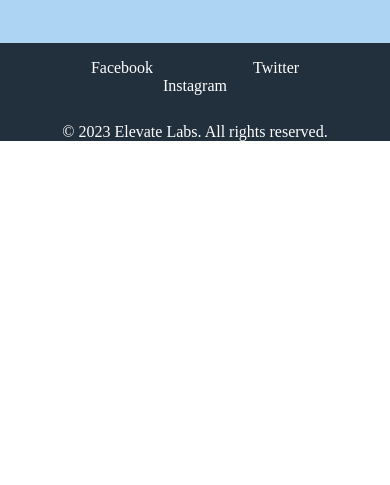
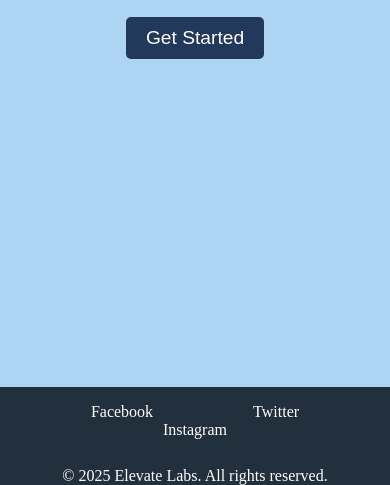
Before and after one commit to kavya-kodam/Landing-page, a plain HTML site: page index.html in a window 390 px wide. Shown: the part 586-1071 px from the top of the page. Before the commit the page ends 844 px from the top, so only its background shows below. Drawn offline with Linux system fonts and the light colour scheme; files that its build step writes are made by us from their sources.

Commit message:
adding responsiveness with media queries

```diff
--- a/index.html
+++ b/index.html
@@ -4,7 +4,7 @@
     <meta charset="UTF-8">
     <meta name="viewport" content="width=device-width, initial-scale=1.0">
     <title>Document</title>
-    <link rel="stylesheet" href="style.css">
+    <link rel="stylesheet" href="/Task1/style.css">
     <meta name="viewport" content="width=device-width, initial-scale=1.0">
 </head>
 <body>
@@ -24,7 +24,7 @@
     <section class="hero">
         <h1>Welcome to ElevateLabs</h1>
         <p>Your journey to excellence starts here.</p>
-        <button class="btn">Get Started</button>
+        <a href="#"><button class="btn">Get Started</button></a>
     </section>
     <footer>
         <div class="links">
@@ -33,7 +33,7 @@
             <a href="#">Instagram</a>
         </div>
         <div class="footer">
-            <p>&copy; 2023 Elevate Labs. All rights reserved.</p>
+            <p>&copy; 2025 Elevate Labs. All rights reserved.</p>
         </div>
     </footer>
 
--- a/style.css
+++ b/style.css
@@ -7,6 +7,7 @@
     height: 5em;
     color: black;
     display: flex;
+    /* flex-direction: row; */
     justify-content:space-evenly;
     align-items: center;
 
@@ -35,15 +36,17 @@ ul {
     font-size: larger;
 }
 
-.hero{
+.hero {
     width: 100%;
-    height: 500px;
+    min-height: 100vh;
+    height: auto;
     display: flex;
     flex-direction: column;
     justify-content: center;
     align-items: center;
     background-color: #AED4F4;
 }
+
 h1 {
     font-size: 4rem;
     font-weight: bold;
@@ -107,6 +110,7 @@ a:hover {
 
   ul {
     flex-direction: row;
+    /* gap: 1rem; */
   }
 
     .nav-links a {
```
Also changed, not shown: 1 other file.
